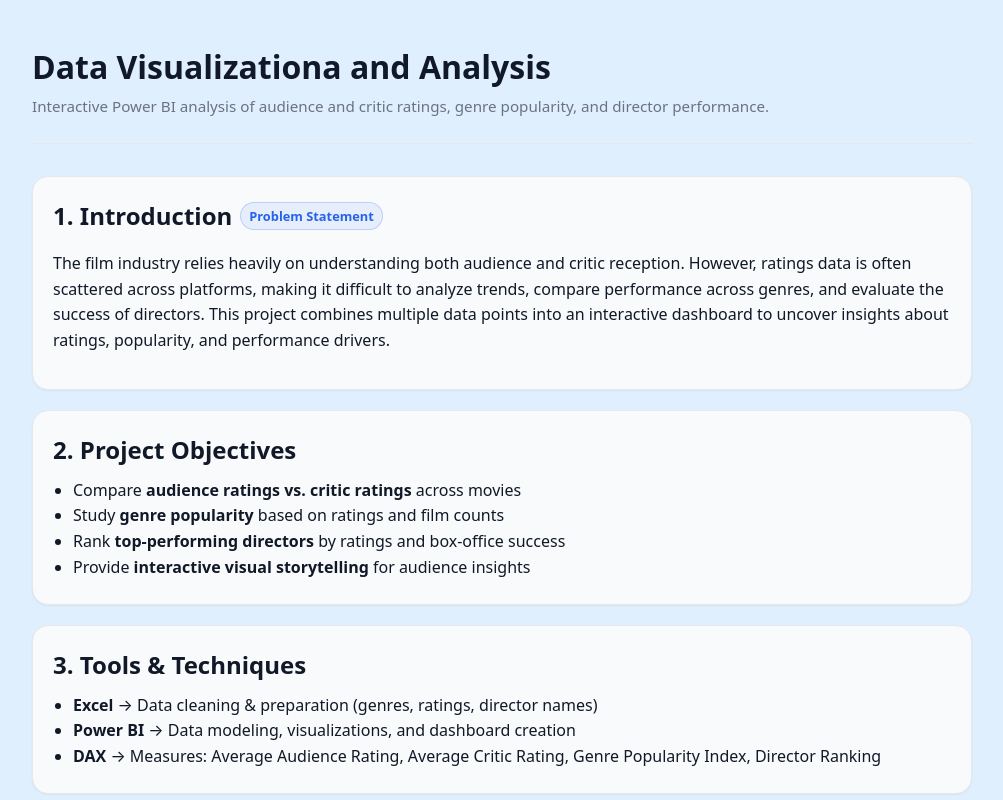
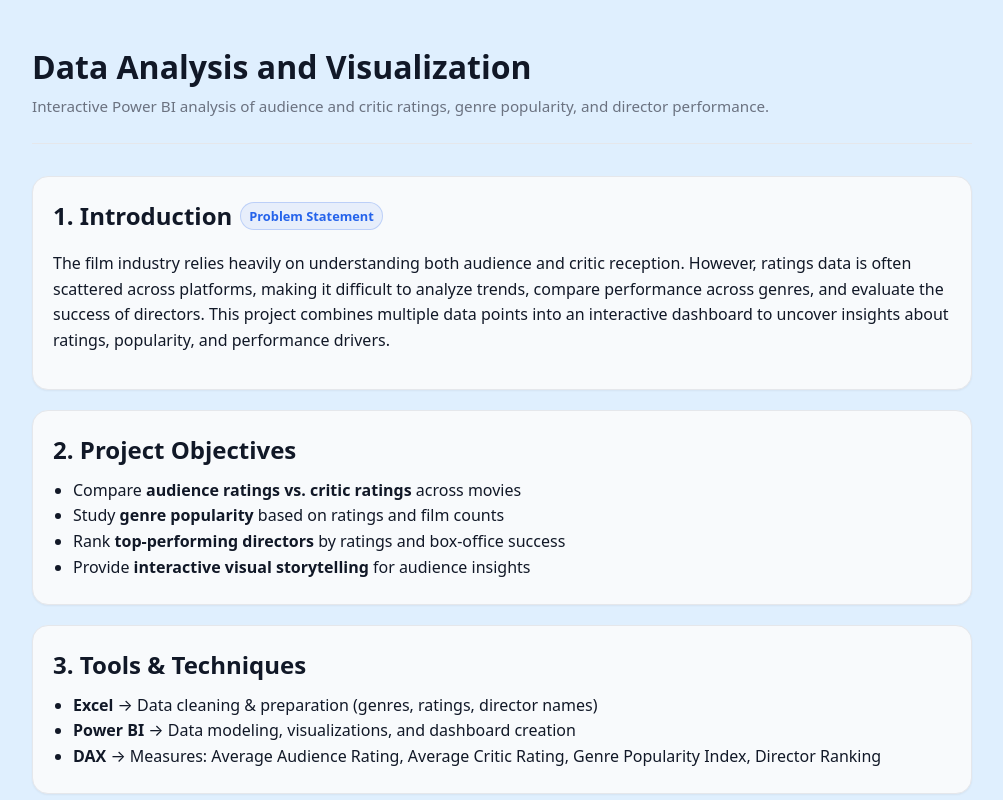
Before and after one commit to keerthiramesh8/technical-writer-portfolio, a plain HTML site: page project2.html in a window 1280 px wide. Shown: the top 800 px of the page, without its empty margins (138-1141 px from the left). Drawn offline with Linux system fonts and the light colour scheme.

Commit message:
Update project2.html

```diff
--- a/project2.html
+++ b/project2.html
@@ -3,7 +3,7 @@
 <head>
   <meta charset="UTF-8" />
   <meta name="viewport" content="width=device-width, initial-scale=1" />
-  <title>Data Visualization and Analysis</title>
+  <title>Data Analysis and Visualization</title>
   <style>
     :root {
       --bg: #dfeffe;   /* light blue background */
@@ -49,7 +49,7 @@
 <body>
   <div class="container">
     <header>
-      <h1> Data Visualizationa and Analysis </h1>
+      <h1> Data Analysis and Visualization </h1>
       <p>Interactive Power BI analysis of audience and critic ratings, genre popularity, and director performance.</p>
     </header>
 
@@ -131,7 +131,7 @@
     </section>
 
     <div class="footer">
-      <p>© 2025 • Data Visualization and Analysis • </p>
+      <p>© 2025 • Data Analysis and Visualization • </p>
     </div>
   </div>
 </body>
```
